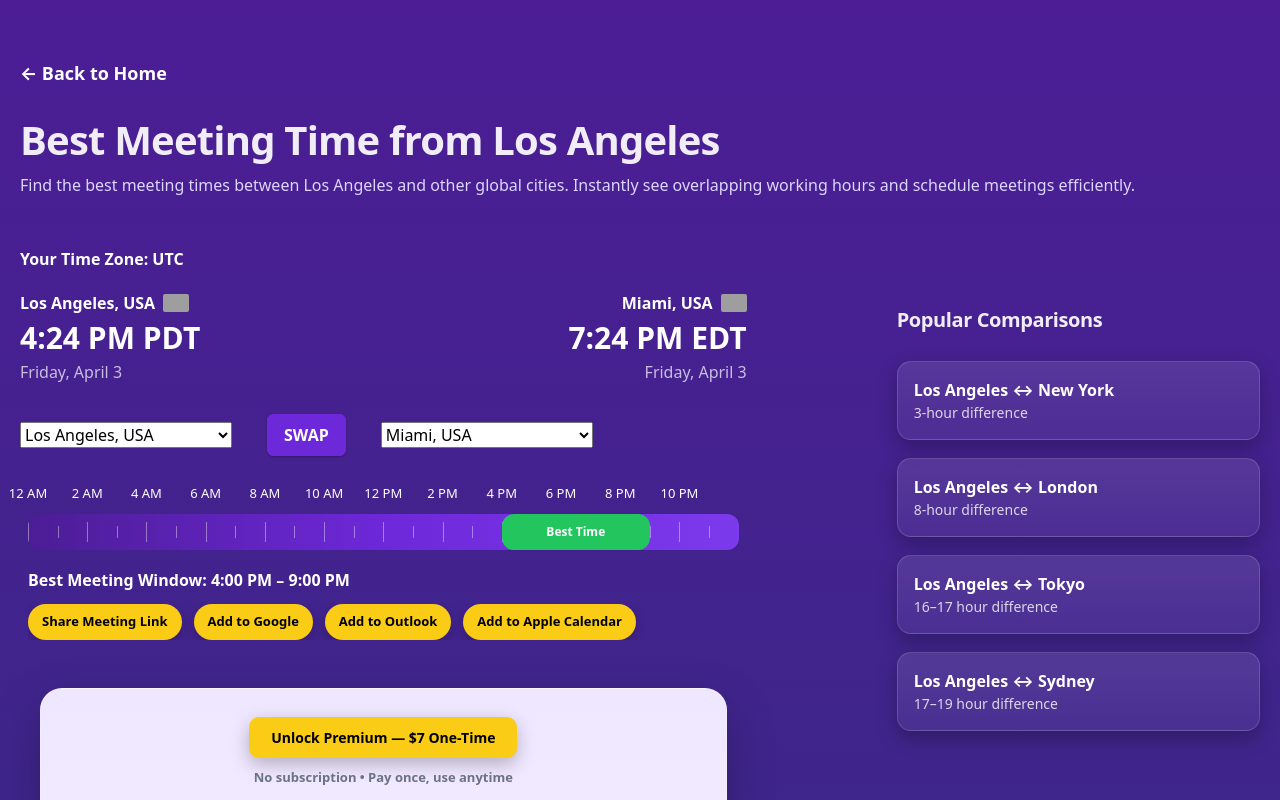
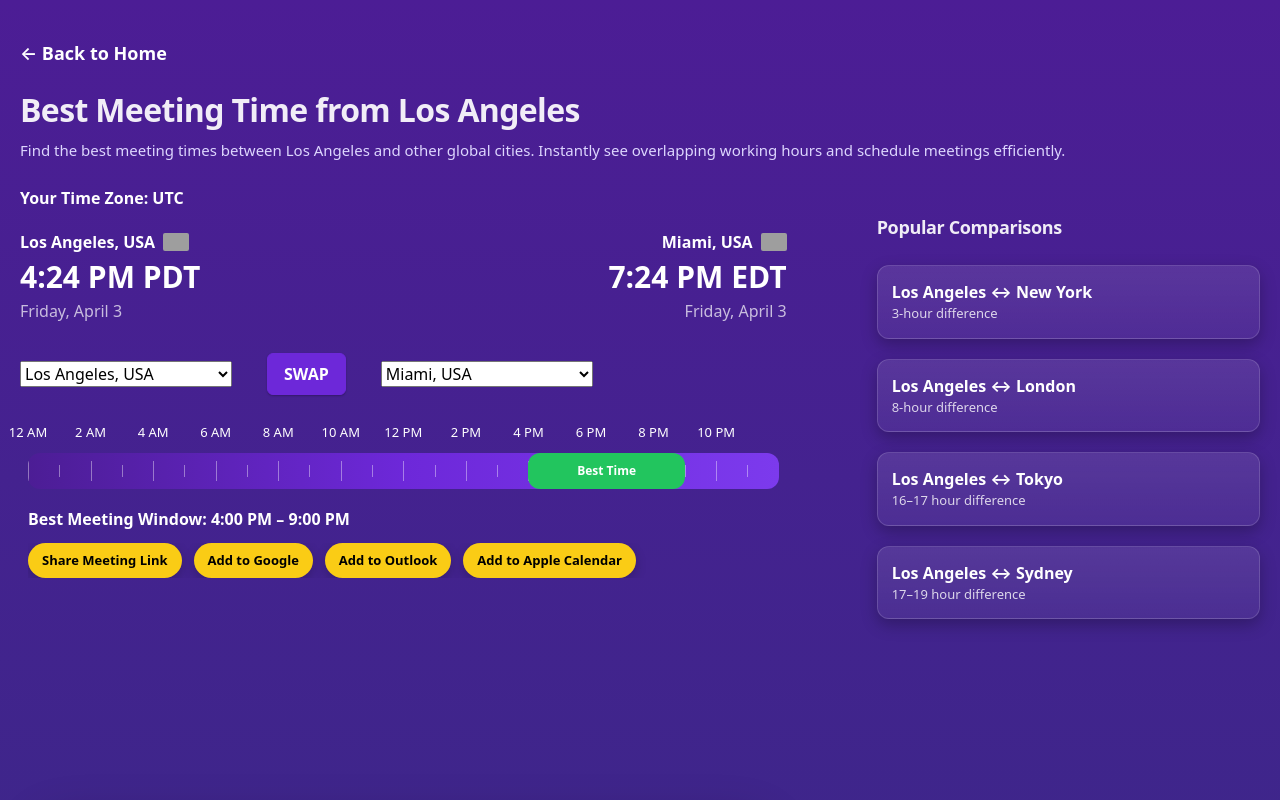
Before and after one commit to techtalk1282/Best-Meeting-Time, a Next.js app: page /best-meeting-time-los-angeles in a window 1280 px wide. Shown: the top 800 px of the page. Built offline with nearby package versions, Linux system fonts and the light colour scheme; grey boxes are pictures that could not be loaded.

Commit message:
standardize Los Angeles page to match New York layout and upgrade flow

```diff
--- a/app/best-meeting-time-los-angeles/page.tsx
+++ b/app/best-meeting-time-los-angeles/page.tsx
@@ -1,15 +1,15 @@
 /**
  * File: app/best-meeting-time-los-angeles/page.tsx
- * Version: v1.7
- * Date: 2026-04-03
+ * Version: v2.0 (NY TEMPLATE MATCH)
+ * Date: 2026-04-04
  *
  * Purpose:
- * - Fix missing premium upgrade UI on city page
- * - Ensure scroll + upgrade block works after 4 free clicks
- * - Keep layout + spacing intact
+ * - Match New York page EXACTLY (layout, spacing, gating behavior)
+ * - Ensure upgrade scroll target works correctly
+ * - Standardize as template for all future city pages
  *
  * Rollback:
- * - Revert to v1.6 if needed
+ * - Revert to v1.7 if needed
  */
 
 "use client";
@@ -28,21 +28,22 @@ export default function LosAngelesMeetingPage() {
     >
       <main
         style={{
-          maxWidth: "1400px",
+          maxWidth: "1320px",
           margin: "0 auto",
-          padding: "60px 20px 100px 20px",
+          padding: "40px 20px 40px 20px",
           color: "white",
           flex: 1,
         }}
       >
         {/* BACK */}
-        <div style={{ marginBottom: "30px" }}>
+        <div style={{ marginBottom: "24px" }}>
           <a
             href="/"
             style={{
               color: "#ffffff",
               fontSize: "18px",
-              fontWeight: 700,
+              fontWeight: 600,
+              textDecoration: "none",
             }}
           >
             ← Back to Home
@@ -50,16 +51,25 @@ export default function LosAngelesMeetingPage() {
         </div>
 
         {/* TITLE */}
-        <h1 style={{ fontSize: "40px", fontWeight: "bold", marginBottom: "10px" }}>
+        <h1
+          style={{
+            fontSize: "32px",
+            fontWeight: "bold",
+            marginBottom: "10px",
+            lineHeight: 1.2,
+          }}
+        >
           Best Meeting Time from Los Angeles
         </h1>
 
         {/* DESCRIPTION */}
         <p
           style={{
-            marginBottom: "50px",
+            marginBottom: "24px",
             color: "#ddd6fe",
-            fontSize: "16px",
+            fontSize: "15px",
+            lineHeight: 1.5,
+            maxWidth: "1100px",
           }}
         >
           Find the best meeting times between Los Angeles and other global cities. Instantly see overlapping working hours and schedule meetings efficiently.
@@ -70,19 +80,28 @@ export default function LosAngelesMeetingPage() {
           style={{
             display: "grid",
             gridTemplateColumns: "2fr 1fr",
-            gap: "150px",
+            gap: "90px",
             alignItems: "start",
           }}
         >
           {/* LEFT */}
           <div>
-            <ToolPreviewSection defaultCityLeft="Los Angeles, USA" />
+            {/* MATCH NY VIEWPORT BEHAVIOR */}
+            <div
+              style={{
+                minHeight: "calc(100vh - 260px)",
+                display: "flex",
+                flexDirection: "column",
+                justifyContent: "flex-start",
+              }}
+            >
+              <ToolPreviewSection defaultCityLeft="Los Angeles, USA" />
+            </div>
 
-            {/* ✅ REQUIRED FOR GATING / SCROLL */}
-            <PremiumFeaturesSection />
-
-            {/* spacing */}
-            <div style={{ height: "20px" }} />
+            {/* REQUIRED FOR SCROLL TARGET */}
+            <div id="premium-features" style={{ marginTop: "40px" }}>
+              <PremiumFeaturesSection />
+            </div>
           </div>
 
           {/* RIGHT */}
@@ -90,11 +109,11 @@ export default function LosAngelesMeetingPage() {
             style={{
               display: "flex",
               flexDirection: "column",
-              gap: "18px",
-              marginTop: "60px",
+              gap: "20px",
+              marginTop: "30px",
             }}
           >
-            <h2 style={{ fontSize: "20px", marginBottom: "10px" }}>
+            <h2 style={{ fontSize: "18px", marginBottom: "6px" }}>
               Popular Comparisons
             </h2>
 
@@ -107,16 +126,16 @@ export default function LosAngelesMeetingPage() {
               <div
                 key={i}
                 style={{
-                  padding: "16px",
-                  borderRadius: "14px",
+                  padding: "14px",
+                  borderRadius: "12px",
                   background:
                     "linear-gradient(180deg, rgba(255,255,255,0.10), rgba(255,255,255,0.05))",
                   border: "1px solid rgba(255,255,255,0.15)",
-                  boxShadow: "0 8px 20px rgba(0,0,0,0.25)",
+                  boxShadow: "0 6px 16px rgba(0,0,0,0.25)",
                 }}
               >
                 <div style={{ fontWeight: 700 }}>{item.title}</div>
-                <div style={{ fontSize: "14px", opacity: 0.8 }}>
+                <div style={{ fontSize: "13px", opacity: 0.8 }}>
                   {item.desc}
                 </div>
               </div>
```
